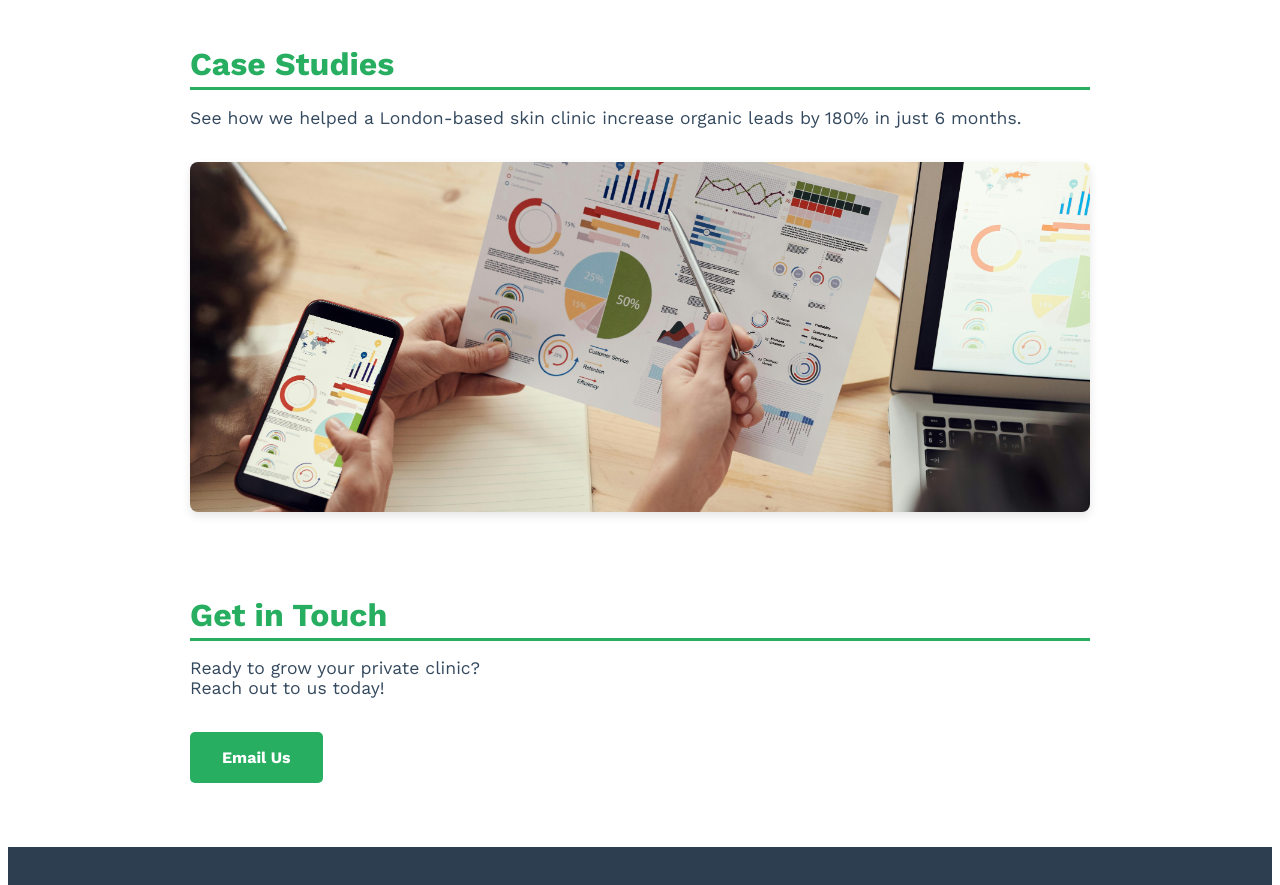
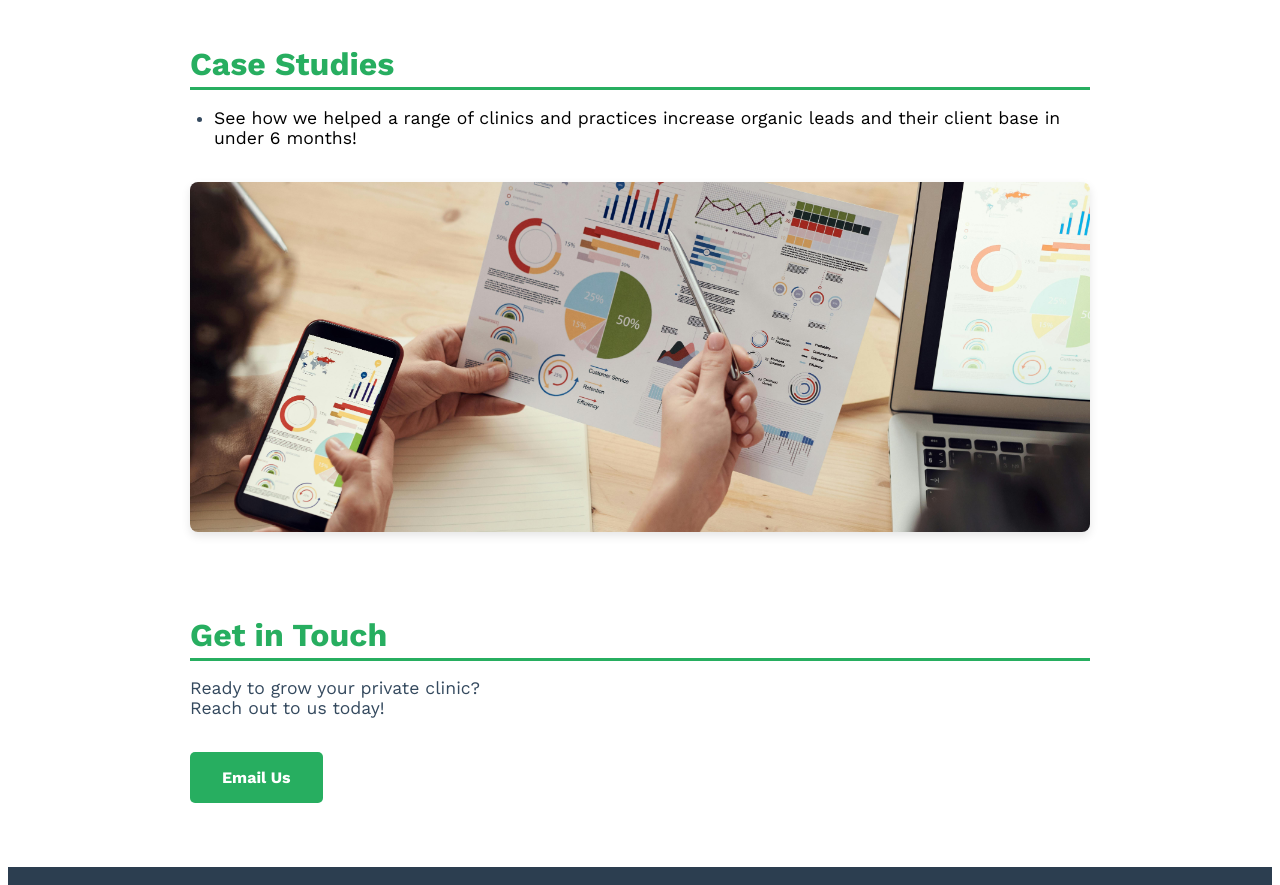
Before and after one commit to ConnorG76/PatiantPathSEO, a plain HTML site: page index.html in a window 1280 px wide. Shown: the part 1498-2383 px from the top of the page. Drawn offline with nearby package versions, Linux system fonts and the light colour scheme.

Commit message:
Update index.html

```diff
--- a/index.html
+++ b/index.html
@@ -176,7 +176,18 @@
 
     <section>
       <h2>Case Studies</h2>
-      <p>See how we helped a London-based skin clinic increase organic leads by 180% in just 6 months.</p>
+          <style>
+        section a {
+          color: black;          /* Make links black */
+          text-decoration: none; /* Remove underline */
+        }
+        section a:hover {
+          color: gray;           /* Optional: link color on hover */
+        }
+      </style>
+      <ul>
+      <li><a href="case-studies.html">See how we helped a range of clinics and practices increase organic leads and their client base in under 6 months!</a></li>
+      </ul>
       <img
         src="Private Clinic 3.jpg"
         class="section-image"
```
